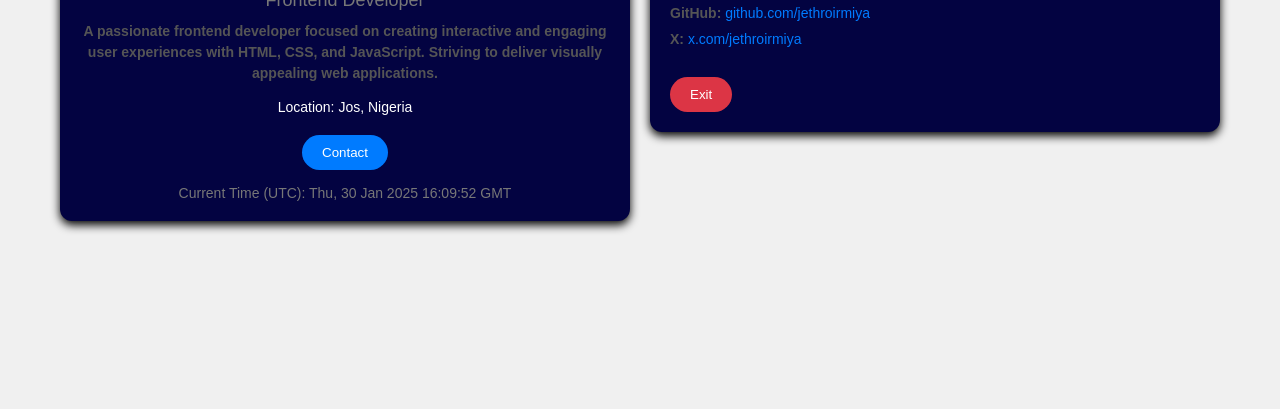
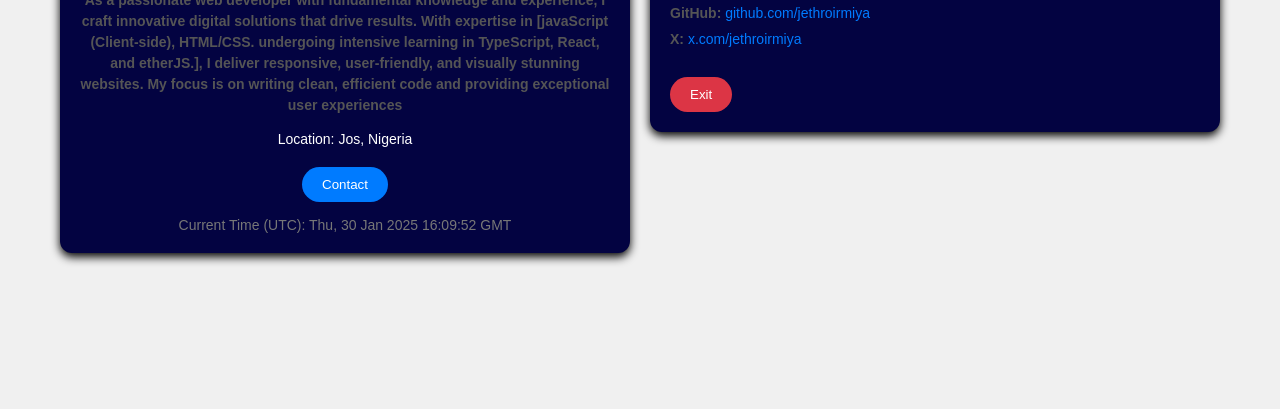
Before and after one commit to jayteemoney/profile-card, a plain HTML site: page index.html in a window 1280 px wide. Shown: the part 391-800 px from the top of the page. Drawn offline with Linux system fonts and the light colour scheme.

Commit message:
modified the index file

```diff
--- a/index.html
+++ b/index.html
@@ -16,7 +16,12 @@
                 <div class="profile-info">
                     <h2>Jethro Irmiya</h2>
                     <p class="job-title">Frontend Developer</p>
-                    <p class="bio">A passionate frontend developer focused on creating interactive and engaging user experiences with HTML, CSS, and JavaScript. Striving to deliver visually appealing web applications.</p>
+                    <p class="bio">  As a passionate web developer with fundamental knowledge and experience,
+                        I craft innovative digital solutions that drive results.
+                        With expertise in [javaScript (Client-side), HTML/CSS.
+                        undergoing intensive learning in TypeScript,  React, and etherJS.], I deliver responsive,
+                        user-friendly, and visually stunning websites. My focus is on writing clean,
+                        efficient code and providing exceptional user experiences</p>
                     <p class="location">Location: Jos, Nigeria</p>
                     <button id="contactButton">Contact</button>
                     <p id="currentTime" class="time"></p>
```
